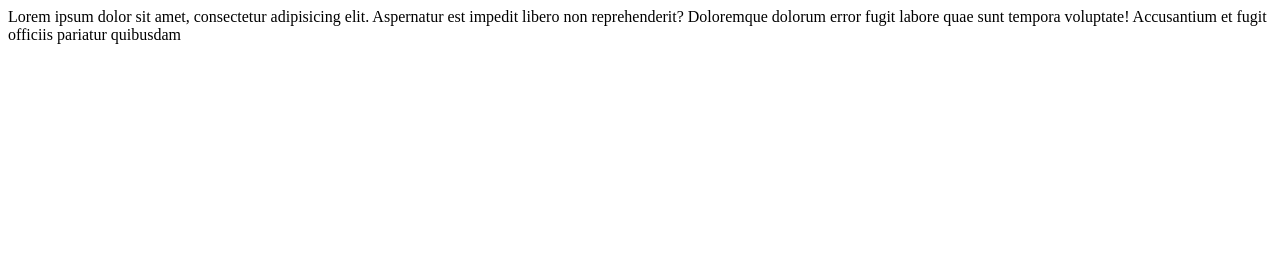
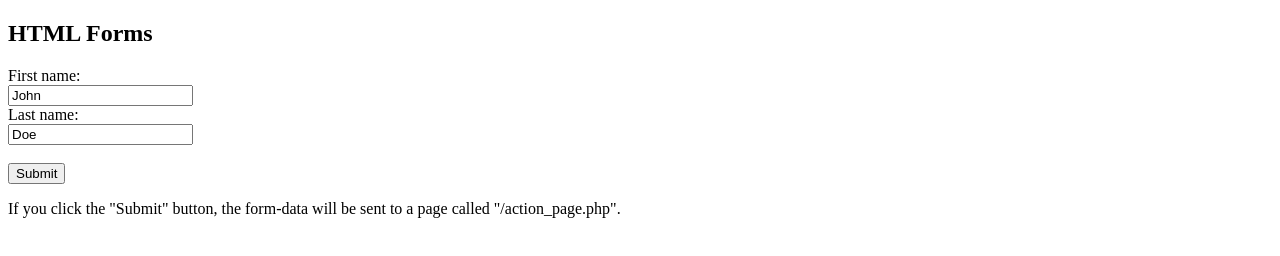
Before and after one commit to MohamedZogh/it-akademy--git, a plain HTML site: page index.html in a window 1280 px wide. Drawn offline with Linux system fonts and the light colour scheme.

Commit message:
feat: ajout du formulaire

```diff
--- a/index.html
+++ b/index.html
@@ -1,3 +1,18 @@
-<doctype>
-    Lorem ipsum dolor sit amet, consectetur adipisicing elit. Aspernatur est impedit libero non reprehenderit? Doloremque dolorum error fugit labore quae sunt tempora voluptate! Accusantium et fugit officiis pariatur quibusdam <repellendus class=""></repellendus>
-</doctype>
+<!DOCTYPE html>
+<html>
+<body>
+
+<h2>HTML Forms</h2>
+
+<form action="/action_page.php">
+    <label for="fname">First name:</label><br>
+    <input type="text" id="fname" name="fname" value="John"><br>
+    <label for="lname">Last name:</label><br>
+    <input type="text" id="lname" name="lname" value="Doe"><br><br>
+    <input type="submit" value="Submit">
+</form>
+
+<p>If you click the "Submit" button, the form-data will be sent to a page called "/action_page.php".</p>
+
+</body>
+</html>
```
